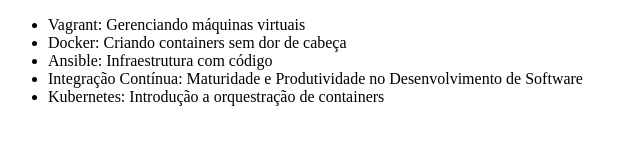
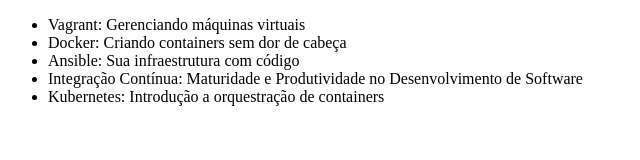
Before and after one commit to srn-sousa/alura-git, a plain HTML site: page index.html in a window 1280 px wide. Shown: the full height of the page, 0-640 px from the left. Drawn offline with Linux system fonts and the light colour scheme.

Commit message:
Correção do nome do curso Ansible

```diff
--- a/index.html
+++ b/index.html
@@ -8,7 +8,7 @@
     <ul>
         <li>Vagrant: Gerenciando máquinas virtuais</li>
         <li>Docker: Criando containers sem dor de cabeça</li>
-        <li>Ansible: Infraestrutura com código</li>
+        <li>Ansible: Sua infraestrutura com código</li>
         <li>Integração Contínua: Maturidade e Produtividade no Desenvolvimento de Software</li>
         <li>Kubernetes: Introdução a orquestração de containers</li>
     </ul>
```
